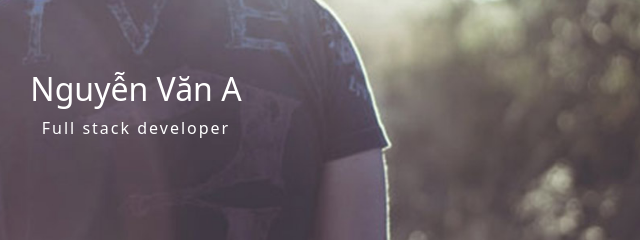
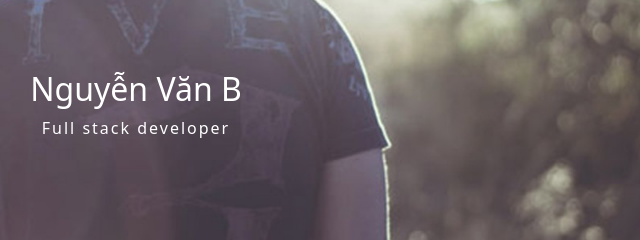
Before and after one commit to ChuongB/demo-html-css-fk1201, a plain HTML site: page index.html in a window 1280 px wide. Shown: the part 120-360 px from the top of the page, 504-1144 px from the left. Drawn offline with nearby package versions, Linux system fonts and the light colour scheme.

Commit message:
first commit

```diff
--- a/index.html
+++ b/index.html
@@ -21,7 +21,7 @@
     <div>
       <img src="./assets/banner.jpg" alt="">
       <div class="title">
-        <h2>Nguyễn Văn A</h2>
+        <h2>Nguyễn Văn B</h2>
         <span>Full stack developer</span>
       </div>
     </div>
```
